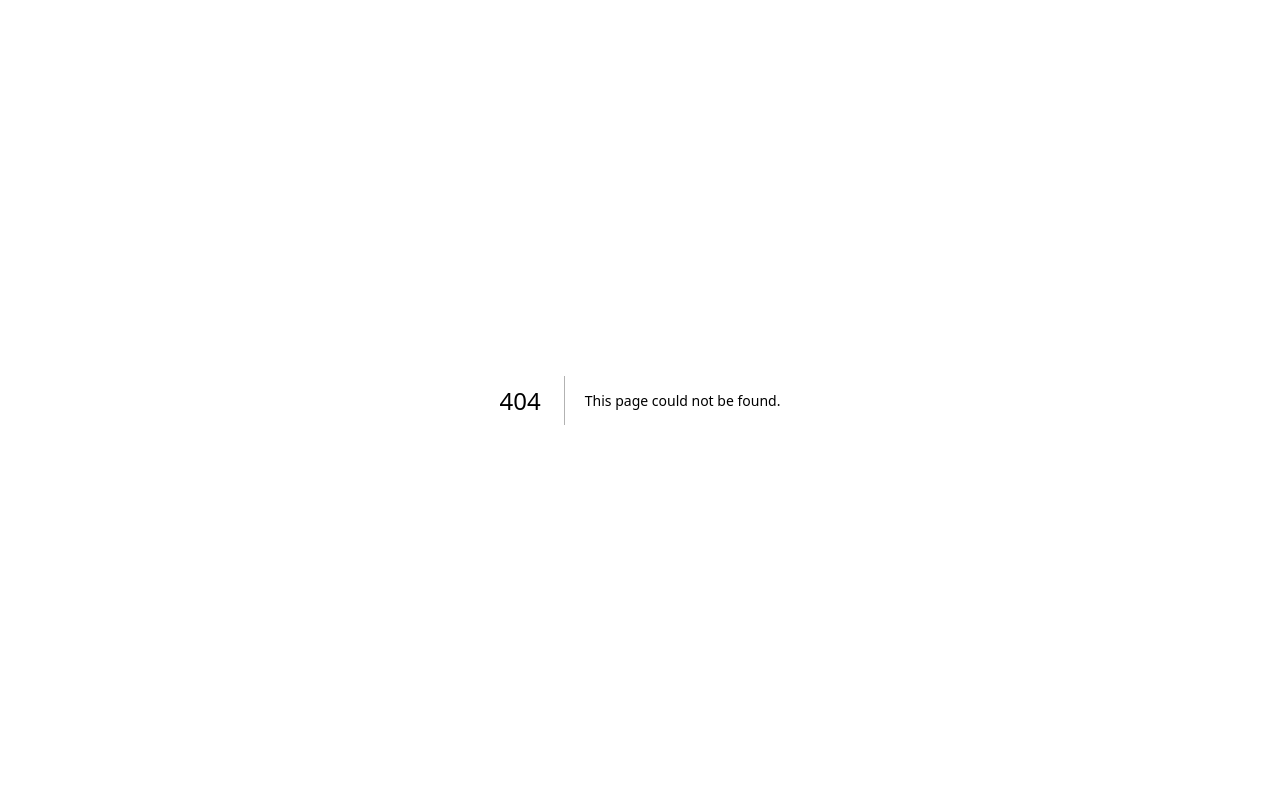
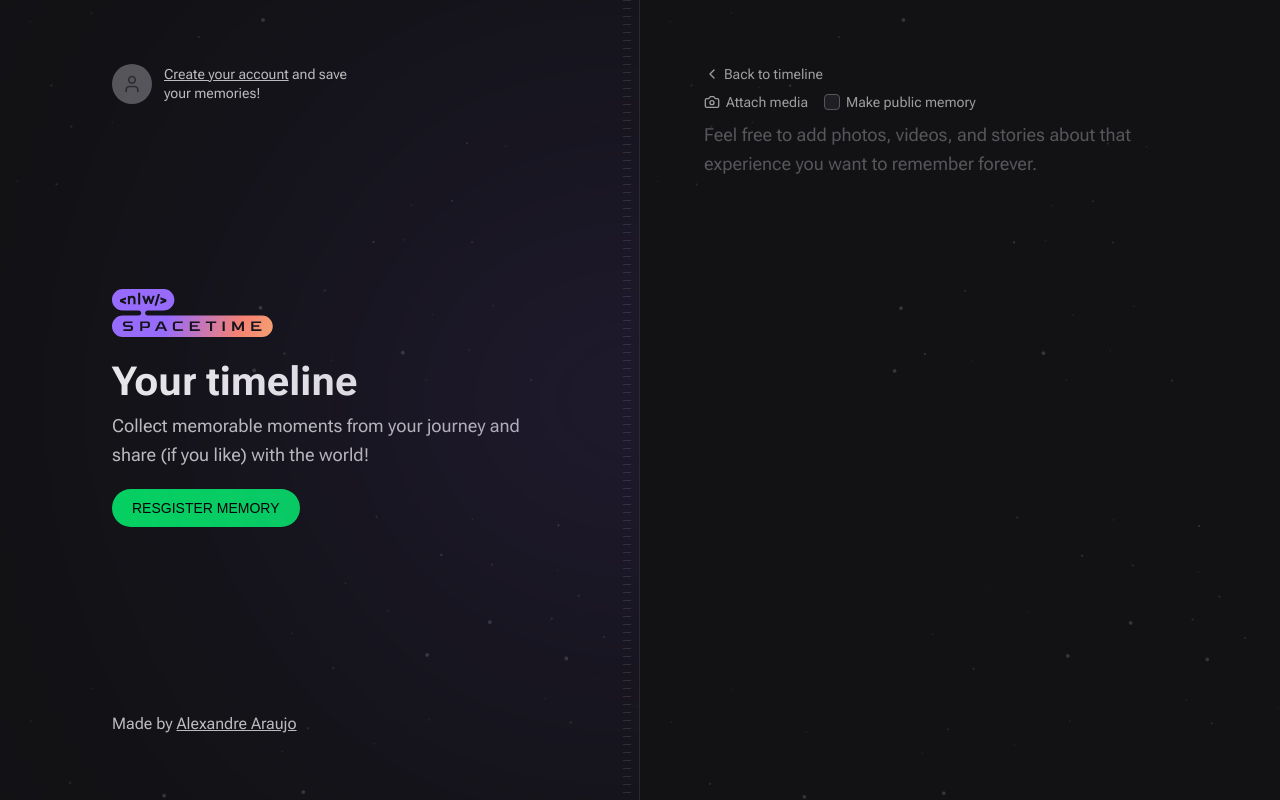
Before and after one commit to alexandrearaujoo/space-time, a Next.js app in the folder web/: page /memories/new in a window 1280 px wide. Before the commit this address had no page. Built offline with nearby package versions, Linux system fonts and the light colour scheme; no server answers; a web font is replaced by a local one.

Commit message:
feat: create new memory page and auth middleware

```diff
--- a/web/package.json
+++ b/web/package.json
@@ -19,6 +19,7 @@
     "jwt-decode": "^3.1.2",
     "lucide-react": "^0.216.0",
     "next": "13.4.2",
+    "nextjs-toploader": "^1.4.2",
     "postcss": "8.4.23",
     "react": "18.2.0",
     "react-dom": "18.2.0",
@@ -27,6 +28,7 @@
   },
   "devDependencies": {
     "@rocketseat/eslint-config": "^1.2.0",
+    "@tailwindcss/forms": "^0.5.3",
     "prettier-plugin-tailwindcss": "^0.3.0"
   }
 }
--- a/web/src/app/api/auth/callback/route.ts
+++ b/web/src/app/api/auth/callback/route.ts
@@ -6,9 +6,11 @@
   const { searchParams } = new URL(req.url)
   const code = searchParams.get('code')
 
+  const redirectTo = req.cookies.get('redirectTo')?.value
+
   const { data: token } = await api.post('/register', { code })
 
-  const redirectUrl = new URL('/', req.url)
+  const redirectUrl = redirectTo ?? new URL('/', req.url)
 
   const cookieExpiresInSeconds = 60 * 60 * 24 * 30
 
--- /dev/null
+++ b/web/src/app/api/auth/logout/route.ts
@@ -0,0 +1,11 @@
+import { NextRequest, NextResponse } from 'next/server'
+
+export async function GET(req: NextRequest) {
+  const redirectUrl = new URL('/', req.url)
+
+  return NextResponse.redirect(redirectUrl, {
+    headers: {
+      'Set-Cookie': `tokenTimeline=; Path=/; max-age=0`,
+    },
+  })
+}
--- a/web/src/app/layout.tsx
+++ b/web/src/app/layout.tsx
@@ -4,6 +4,12 @@
   Roboto_Flex as Roboto,
   Bai_Jamjuree as BaiJamJuree,
 } from 'next/font/google'
+import Profile from '@/components/Profile'
+import Hero from '@/components/Hero'
+import SignIn from '@/components/SignIn'
+import { cookies } from 'next/headers'
+import Copyright from '@/components/Copyright'
+import NextTopLoader from 'nextjs-toploader'
 
 const roboto = Roboto({ subsets: ['latin'], variable: '--font-roboto' })
 
@@ -19,10 +25,24 @@
 }
 
 export default function RootLayout({ children }: { children: ReactNode }) {
+  const isAuthenticated = cookies().has('tokenTimeline')
+
   return (
     <html lang="en">
       <body className={`${roboto.variable} ${baiJamjuree.variable} font-sans`}>
-        {children}
+        <NextTopLoader color="#5c3ea3" />
+        <main className="grid min-h-screen grid-cols-2">
+          <section className="relative flex flex-col items-start justify-between overflow-hidden border-r border-white/10 bg-[url(../assets/stars.svg)] bg-cover px-28 py-16">
+            <div className="absolute right-0 top-1/2 h-[288px] w-[526px] -translate-y-1/2 translate-x-1/2 rounded-full bg-purple-700 opacity-50 blur-full" />
+            <div className="absolute bottom-0 right-2 top-0 w-2 bg-stripes" />
+            {isAuthenticated ? <Profile /> : <SignIn />}
+            <Hero />
+            <Copyright />
+          </section>
+          <section className="b flex flex-col bg-[url(../assets/stars.svg)] bg-cover p-16">
+            {children}
+          </section>
+        </main>
       </body>
     </html>
   )
--- /dev/null
+++ b/web/src/app/memories/new/page.tsx
@@ -0,0 +1,47 @@
+import { Camera, ChevronLeft } from 'lucide-react'
+import Link from 'next/link'
+
+export default function NewMemory() {
+  return (
+    <section className="flex flex-1 flex-col gap-2">
+      <Link
+        href="/"
+        className="flex items-center gap-1 text-sm text-gray-200 transition-colors duration-200 hover:text-gray-100"
+      >
+        <ChevronLeft className="h-4 w-4" />
+        Back to timeline
+      </Link>
+      <form action="" className="flex flex-1 flex-col gap-2">
+        <div className="flex items-center gap-4">
+          <label
+            htmlFor="media"
+            className="flex cursor-pointer items-center gap-1.5 text-sm text-gray-200 transition-colors duration-200 hover:text-gray-100"
+          >
+            <Camera className="h-4 w-4" />
+            Attach media
+          </label>
+          <label
+            htmlFor="isPublic"
+            className="flex items-center gap-1.5 text-sm text-gray-200 transition-colors duration-200 hover:text-gray-100"
+          >
+            <input
+              type="checkbox"
+              id="isPublic"
+              name="isPublic"
+              value="true"
+              className="h-4 w-4 cursor-pointer rounded border-gray-400 bg-gray-700 text-purple-500"
+            />
+            Make public memory
+          </label>
+        </div>
+        <input type="file" id="media" className="hidden" />
+        <textarea
+          name="content"
+          spellCheck="false"
+          placeholder="Feel free to add photos, videos, and stories about that experience you want to remember forever."
+          className="w-full flex-1 resize-none rounded border-0 bg-transparent p-0 text-lg leading-relaxed text-gray-100 placeholder:text-gray-400 focus:ring-0"
+        />
+      </form>
+    </section>
+  )
+}
--- a/web/src/app/page.tsx
+++ b/web/src/app/page.tsx
@@ -1,26 +1,5 @@
-import { cookies } from 'next/headers'
-
-import Copyright from '@/components/Copyright'
-import Hero from '@/components/Hero'
-import SignIn from '@/components/SignIn'
 import EmptyMemories from '@/components/EmptyMemories'
-import Profile from '@/components/Profile'
 
 export default function Home() {
-  const isAuthenticated = cookies().has('tokenTimeline')
-
-  return (
-    <main className="grid min-h-screen grid-cols-2">
-      <section className="relative flex flex-col items-start justify-between overflow-hidden border-r border-white/10 bg-[url(../assets/stars.svg)] bg-cover px-28 py-16">
-        <div className="absolute right-0 top-1/2 h-[288px] w-[526px] -translate-y-1/2 translate-x-1/2 rounded-full bg-purple-700 opacity-50 blur-full" />
-        <div className="absolute bottom-0 right-2 top-0 w-2 bg-stripes" />
-        {isAuthenticated ? <Profile /> : <SignIn />}
-        <Hero />
-        <Copyright />
-      </section>
-      <section className="b flex flex-col bg-[url(../assets/stars.svg)] bg-cover p-16">
-        <EmptyMemories />
-      </section>
-    </main>
-  )
+  return <EmptyMemories />
 }
--- a/web/src/components/Hero.tsx
+++ b/web/src/components/Hero.tsx
@@ -17,7 +17,7 @@
       </div>
       <Link
         className="inline-block rounded-full bg-green-500 px-5 py-3 font-alt text-sm uppercase leading-none text-black transition-colors duration-200 hover:bg-green-600"
-        href=""
+        href="/memories/new"
       >
         Resgister memory
       </Link>
--- a/web/src/components/Profile.tsx
+++ b/web/src/components/Profile.tsx
@@ -1,6 +1,5 @@
 import { getUser } from '@/lib/auth'
 import Image from 'next/image'
-import Link from 'next/link'
 
 const Profile = () => {
   const { name, avatarUrl } = getUser()
@@ -16,12 +15,12 @@
       />
       <p className="max-w-[200px] text-sm leading-snug">
         {name}
-        <Link
-          href=""
+        <a
+          href="/api/auth/logout"
           className="block text-red-400 transition-colors duration-200 hover:text-red-300"
         >
-          Sign Out
-        </Link>
+          Logout
+        </a>
       </p>
     </div>
   )
--- a/web/tailwind.config.js
+++ b/web/tailwind.config.js
@@ -88,5 +88,5 @@
       },
     },
   },
-  plugins: [],
+  plugins: [require('@tailwindcss/forms')],
 }
```
Also changed, not shown: web/src/middleware.ts (added, +21 -0 lines), 1 other file (tests, documents, lock files or other folders).
